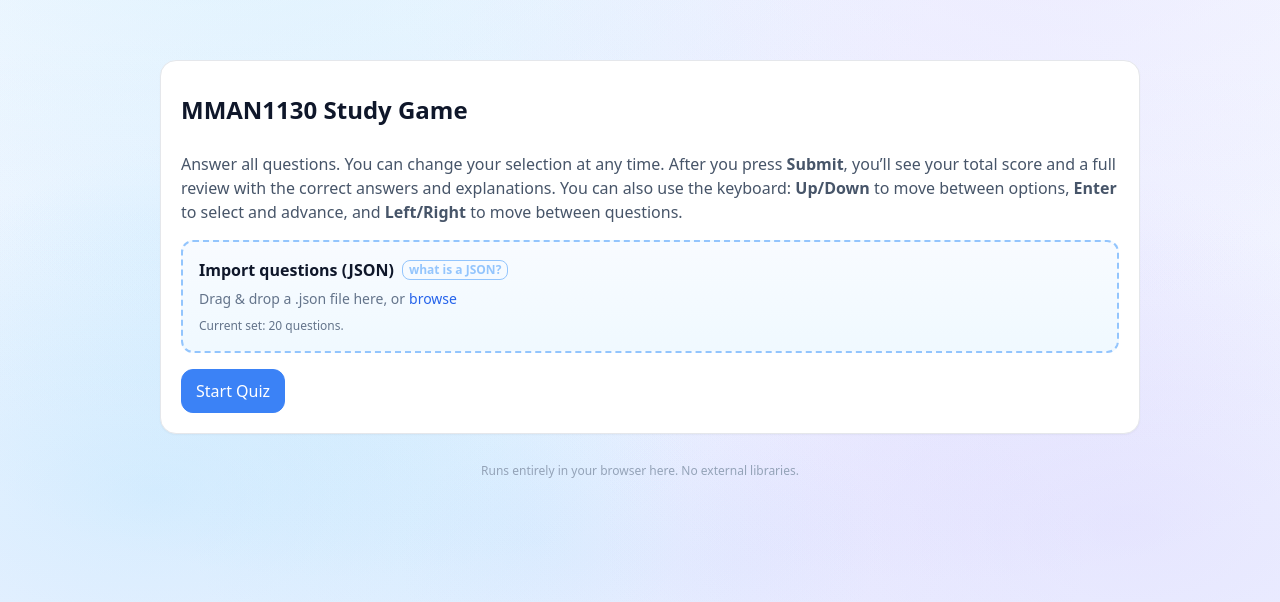
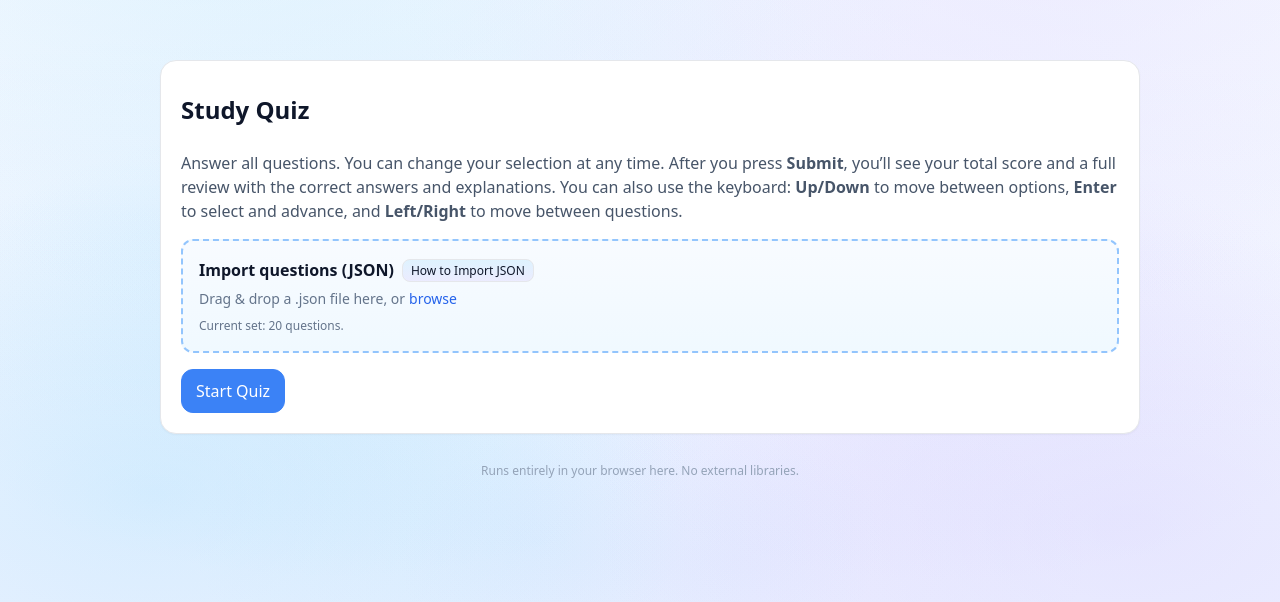
Before and after one commit to CaptainBertie/Study-Game, a React (Vite) app: page / in a window 1280 px wide. Shown: the part 130-732 px from the top of the page. Built offline with nearby package versions, Linux system fonts and the light colour scheme.

Commit message:
ui: rename app to 'Study Quiz'; simplify JSON help text; keep popover open via invisible bridge; add AI prompt with copy-tick; remove schema example

```diff
--- a/src/App.tsx
+++ b/src/App.tsx
@@ -611,6 +611,19 @@ export default function App() {
     };
   }, [isDragActive]);
 
+  const [showJsonHelp, setShowJsonHelp] = useState(false);
+  const [copiedPrompt, setCopiedPrompt] = useState(false);
+  const jsonPrompt = `Generate 20 MMAN1130 multiple-choice questions in JSON with this shape: [{"prompt":string,"choices":[string],"correctIndex":number,"explanation"?:string}]. Also include an HTML download link that lets me download that JSON as a file named questions.json.`;
+  const copyPrompt = async () => {
+    try {
+      await navigator.clipboard.writeText(jsonPrompt);
+      setCopiedPrompt(true);
+      window.setTimeout(() => setCopiedPrompt(false), 1500);
+    } catch (err) {
+      setCopiedPrompt(false);
+    }
+  };
+
   return (
     <div
       style={{
@@ -624,7 +637,7 @@ export default function App() {
       <div style={{ ...styles.container, width: "100%", maxWidth: 960 }}>
         <div style={{ ...styles.card, marginBottom: 16 }}>
           <div style={{ display: "flex", justifyContent: "space-between", alignItems: "center" }}>
-            <h1 style={styles.h1}>MMAN1130 Study Game</h1>
+            <h1 style={styles.h1}>Study Quiz</h1>
             <div style={styles.topActions}>
               {mode === "quiz" && (
                 <button style={styles.btn} onClick={() => setMode("intro")} onMouseDown={e => e.preventDefault()}>Main Menu</button>
@@ -653,15 +666,84 @@ export default function App() {
                   marginTop: 12
                 }}
               >
-                <div style={{ fontWeight: 600, marginBottom: 6, display: "flex", alignItems: "center", gap: 8 }}>
+                <div
+                  style={{ fontWeight: 600, marginBottom: 6, display: "flex", alignItems: "center", gap: 8 }}
+                >
                   <span>Import questions (JSON)</span>
-                  <span
-                    title={`JSON is a plain text format like {"key": "value"}.
-For this game, provide an array of questions with fields: prompt, choices, correctIndex (0-based), optional explanation.
-Example: [{ prompt: 'Q', choices: ['A','B'], correctIndex: 1 }].
-Tip: Ask ChatGPT — "Generate 20 MCQ questions for MMAN1130 in JSON matching this schema: [{"prompt":string,"choices":[string],"correctIndex":number,"explanation"?:string}]"`}
-                    style={{ color: "#93c5fd", border: "1px solid #93c5fd", padding: "0 6px", borderRadius: 8, fontSize: 12, cursor: "help", userSelect: "none" }}
-                  >what is a JSON?</span>
+                  <div style={{ position: "relative", display: "inline-block" }} onMouseEnter={() => setShowJsonHelp(true)} onMouseLeave={() => setShowJsonHelp(false)}>
+                    <button
+                      onFocus={() => setShowJsonHelp(true)}
+                      style={{
+                        color: "var(--text)",
+                        background: "linear-gradient(180deg, rgba(186,230,253,0.4), rgba(221,214,254,0.4))",
+                        border: "1px solid var(--btn-border)",
+                        padding: "2px 8px",
+                        borderRadius: 8,
+                        fontSize: 12,
+                        cursor: "pointer",
+                        userSelect: "none"
+                      }}
+                    >How to Import JSON</button>
+                    {showJsonHelp && (
+                      <>
+                      {/* Invisible bridge between button and popover to keep hover */}
+                      <div style={{ position: "absolute", top: "100%", left: 0, height: 10, width: 460 }} />
+                      <div style={{
+                        position: "absolute",
+                        top: "100%",
+                        left: 0,
+                        marginTop: 4, /* small overlap/nearby to feel connected */
+                        zIndex: 50,
+                        width: 420,
+                        maxWidth: "min(92vw, 520px)",
+                        background: "var(--card-bg)",
+                        color: "var(--text)",
+                        border: "1px solid var(--btn-border)",
+                        boxShadow: "0 12px 40px rgba(2,6,23,0.2)",
+                        borderRadius: 12,
+                        padding: 12,
+                        transformOrigin: "top left"
+                      }}>
+                      <div style={{ fontWeight: 700, marginBottom: 6 }}>How to Import JSON</div>
+                      <div style={{ fontSize: 13, marginBottom: 8 }}>
+                        JSON is a basic file type that is exceptionally flexible and versatile. Use AI to generate
+                        questions based on your content using the prompt below. It is important to maintain the schema
+                        provided, but you have complete flexibility in all other areas.
+                      </div>
+                      {/* example removed per request */}
+                      <div style={{ display: "flex", alignItems: "center", gap: 8, marginTop: 8 }}>
+                        <div style={{ fontSize: 12, color: "#64748b" }}>AI prompt:</div>
+                        <button
+                          onClick={copyPrompt}
+                          onMouseDown={(e) => e.preventDefault()}
+                          style={{ fontSize: 12, padding: "4px 10px", borderRadius: 8, border: "1px solid var(--btn-border)", background: "var(--btn-bg)", color: "var(--text)", cursor: "pointer", display: "inline-flex", alignItems: "center", gap: 6, userSelect: "none" }}
+                          aria-live="polite"
+                        >
+                          {copiedPrompt ? (
+                            <>
+                              <svg width="14" height="14" viewBox="0 0 24 24" fill="none" xmlns="http://www.w3.org/2000/svg" aria-hidden="true">
+                                <path d="M20 6L9 17l-5-5" stroke="currentColor" strokeWidth="2.2" strokeLinecap="round" strokeLinejoin="round"/>
+                              </svg>
+                              Copied
+                            </>
+                          ) : (
+                            <>
+                              <svg width="14" height="14" viewBox="0 0 24 24" fill="none" xmlns="http://www.w3.org/2000/svg" aria-hidden="true">
+                                <rect x="9" y="9" width="11" height="11" rx="2" stroke="currentColor" strokeWidth="2"/>
+                                <rect x="4" y="4" width="11" height="11" rx="2" stroke="currentColor" strokeWidth="2" opacity="0.7"/>
+                              </svg>
+                              Copy
+                            </>
+                          )}
+                        </button>
+                      </div>
+                      <div style={{ fontFamily: "ui-monospace, SFMono-Regular, Menlo, Monaco, Consolas, \"Liberation Mono\", \"Courier New\", monospace", fontSize: 12, background: "#0b1220", color: "#e2e8f0", padding: 10, borderRadius: 8, overflowX: "auto", marginTop: 6 }}>
+                        {jsonPrompt}
+                      </div>
+                      </div>
+                      </>
+                    )}
+                  </div>
                 </div>
                 <div style={{ color: "#64748b", fontSize: 14 }}>Drag & drop a .json file here, or
                   <label style={{ color: "#2563eb", cursor: "pointer", marginLeft: 4 }}>
```
